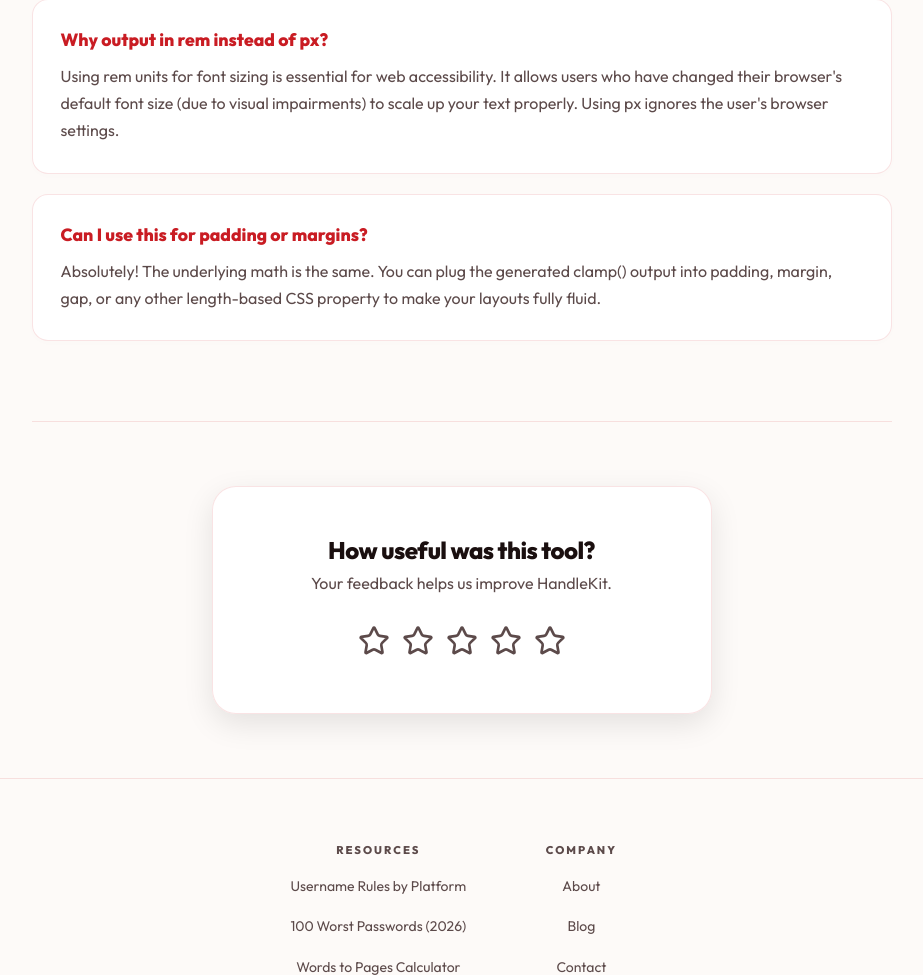
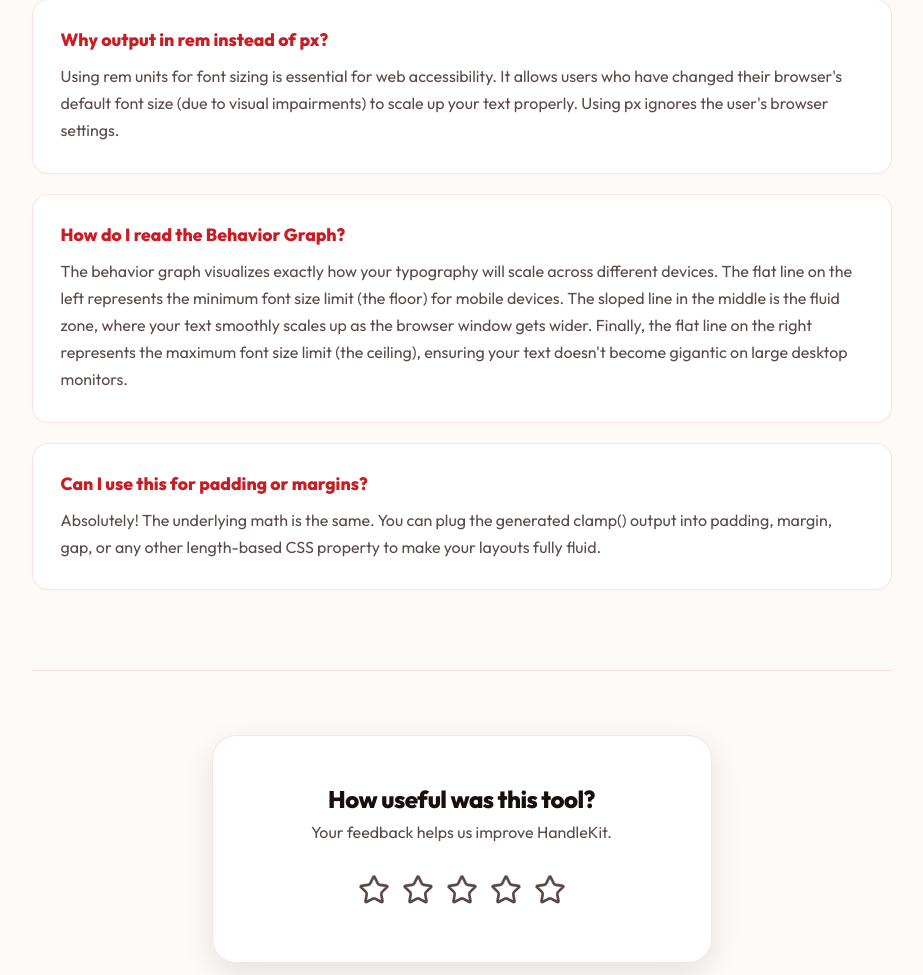
Before and after one commit to pasihaka/handlekit.com, a Flask app: page /css-clamp-calculator in a window 1280 px wide. Shown: the part 1969-2944 px from the top of the page, without its empty margins (171-1094 px from the left). Run offline with Flask 3, Linux system fonts and the light colour scheme; some libraries are stand-ins or nearby versions.

Commit message:
docs: add FAQ entry explaining the behavior graph

```diff
--- a/templates/css_clamp_calculator.html
+++ b/templates/css_clamp_calculator.html
@@ -54,6 +54,14 @@
           "acceptedAnswer": {
             "@type": "Answer",
             "text": "Using 'rem' units for font sizing is essential for web accessibility. It allows users who have changed their browser's default font size (due to visual impairments) to scale up your text properly. Using 'px' ignores the user's browser settings."
+          }
+        },
+        {
+          "@type": "Question",
+          "name": "How do I read the Behavior Graph?",
+          "acceptedAnswer": {
+            "@type": "Answer",
+            "text": "The behavior graph visualizes exactly how your typography will scale across different devices. The flat line on the left represents the minimum font size limit (the floor) for mobile devices. The sloped line in the middle is the fluid zone, where your text smoothly scales up as the browser window gets wider. Finally, the flat line on the right represents the maximum font size limit (the ceiling), ensuring your text doesn't become gigantic on large desktop monitors."
           }
         }
       ]
@@ -354,6 +362,10 @@
                     <p>Using <code>rem</code> units for font sizing is essential for web accessibility. It allows users who have changed their browser's default font size (due to visual impairments) to scale up your text properly. Using <code>px</code> ignores the user's browser settings.</p>
                 </div>
                 <div class="faq-card">
+                    <h3>How do I read the Behavior Graph?</h3>
+                    <p>The behavior graph visualizes exactly how your typography will scale across different devices. The flat line on the left represents the minimum font size limit (the floor) for mobile devices. The sloped line in the middle is the fluid zone, where your text smoothly scales up as the browser window gets wider. Finally, the flat line on the right represents the maximum font size limit (the ceiling), ensuring your text doesn't become gigantic on large desktop monitors.</p>
+                </div>
+                <div class="faq-card">
                     <h3>Can I use this for padding or margins?</h3>
                     <p>Absolutely! The underlying math is the same. You can plug the generated clamp() output into <code>padding</code>, <code>margin</code>, <code>gap</code>, or any other length-based CSS property to make your layouts fully fluid.</p>
                 </div>
```
